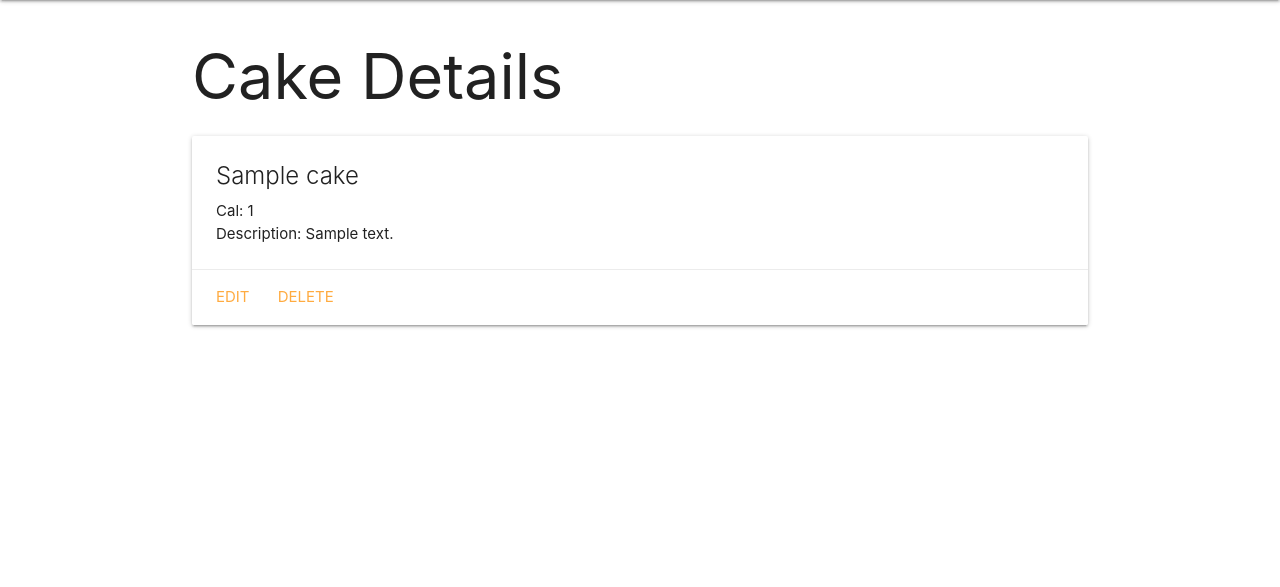
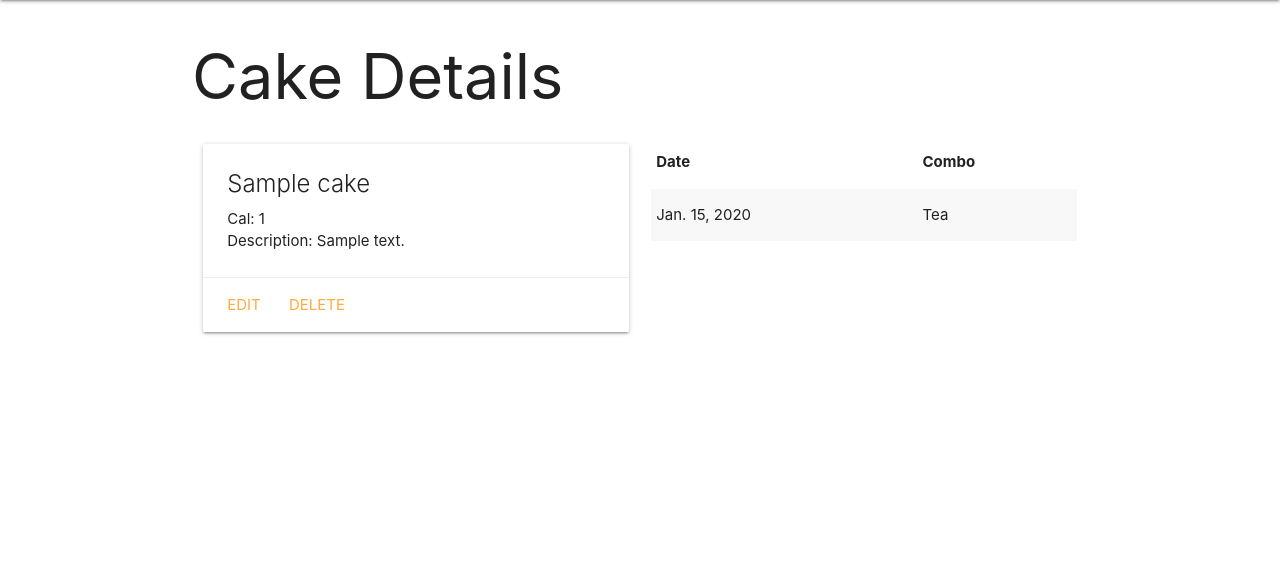
Before and after one commit to AnnaBaranova/cakecollector, a Django app: page /cakes/1/ in a window 1280 px wide. Shown: the part 64-651 px from the top of the page. Run offline with Django 3.2, Linux system fonts and the light colour scheme; tables that the repository leaves empty hold one stand-in row (values such as "Sample post").

Commit message:
add combo model and update detail template

```diff
--- a/main_app/admin.py
+++ b/main_app/admin.py
@@ -1,5 +1,6 @@
 from django.contrib import admin
-from .models import Cake
+from .models import Cake, Combo
 # Register your models here.
 
 admin.site.register(Cake)
+admin.site.register(Combo)
--- a/main_app/models.py
+++ b/main_app/models.py
@@ -1,7 +1,15 @@
 from django.db import models
+from django.db.models.deletion import CASCADE
 from django.urls import reverse
 
 # Create your models here.
+
+DRINKS = (
+    ('T', 'Tea'),
+    ('C', 'Coffee'),
+    ('W', 'Water'),
+)
+
 
 class Cake(models.Model):
     name = models.CharField(max_length=20)
@@ -13,3 +21,19 @@
 
     def get_absolute_url(self):
         return reverse('detail', kwargs={'cake_id': self.id})
+
+class Combo(models.Model):
+    date = models.DateField('Order date')
+    drink = models.CharField(
+        max_length=1,
+        choices=DRINKS,
+        default=DRINKS[2][0]
+    )
+    cake = models.ForeignKey(Cake, on_delete=models.CASCADE)
+
+    def __str__(self):
+        return f"{self.get_drink_display()} on {self.date}"
+
+
+    class Meta:
+        ordering = ['-date']
--- a/main_app/templates/cakes/detail.html
+++ b/main_app/templates/cakes/detail.html
@@ -3,6 +3,8 @@
 
 <h1>Cake Details</h1>
 
+<div class="row">
+    <div class="col s6">
         <div class="card">
             <div class="card-content">
                 <span class="card-title">{{ cake.name }}</span>
@@ -14,5 +16,22 @@
                 <a href="{% url 'cakes_delete' cake.id %}">Delete</a>
             </div>
         </div>
+    </div>
+    <div class="col s6">
+        <table class="striped">
+          <thead>
+            <tr><th>Date</th><th>Combo</th></tr>
+          </thead>
+          <tbody>
+            {% for combo in cake.combo_set.all %}
+              <tr>
+                <td>{{combo.date}}</td>
+                <td>{{combo.get_drink_display}}</td>
+              </tr>
+            {% endfor %}
+          </tbody>
+        </table>
+      </div>
+</div>
 
 {% endblock %}
```
Also changed, not shown: main_app/migrations/0002_combo.py (added). Lines whose indentation alone changed are shown as unchanged.
